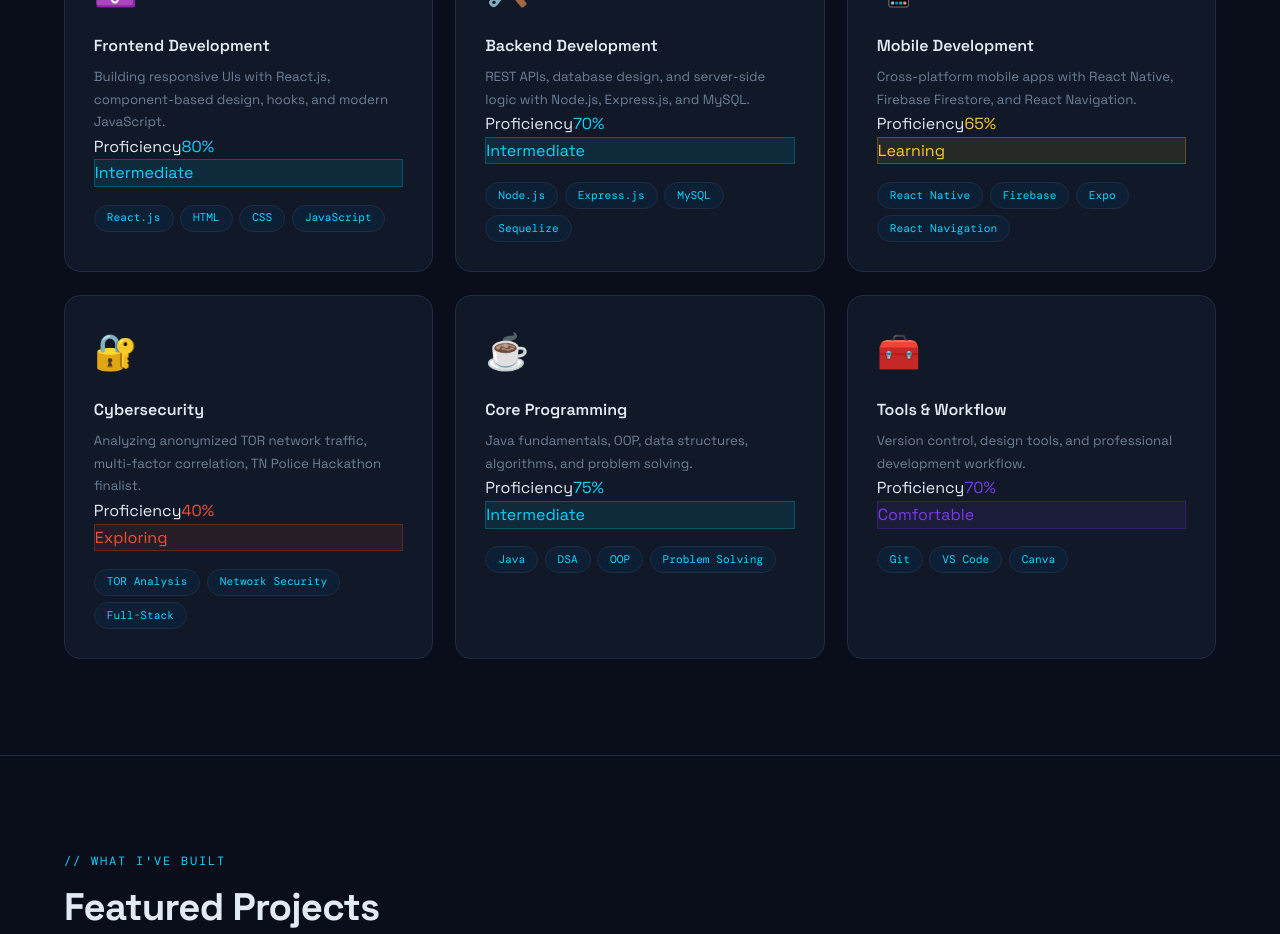
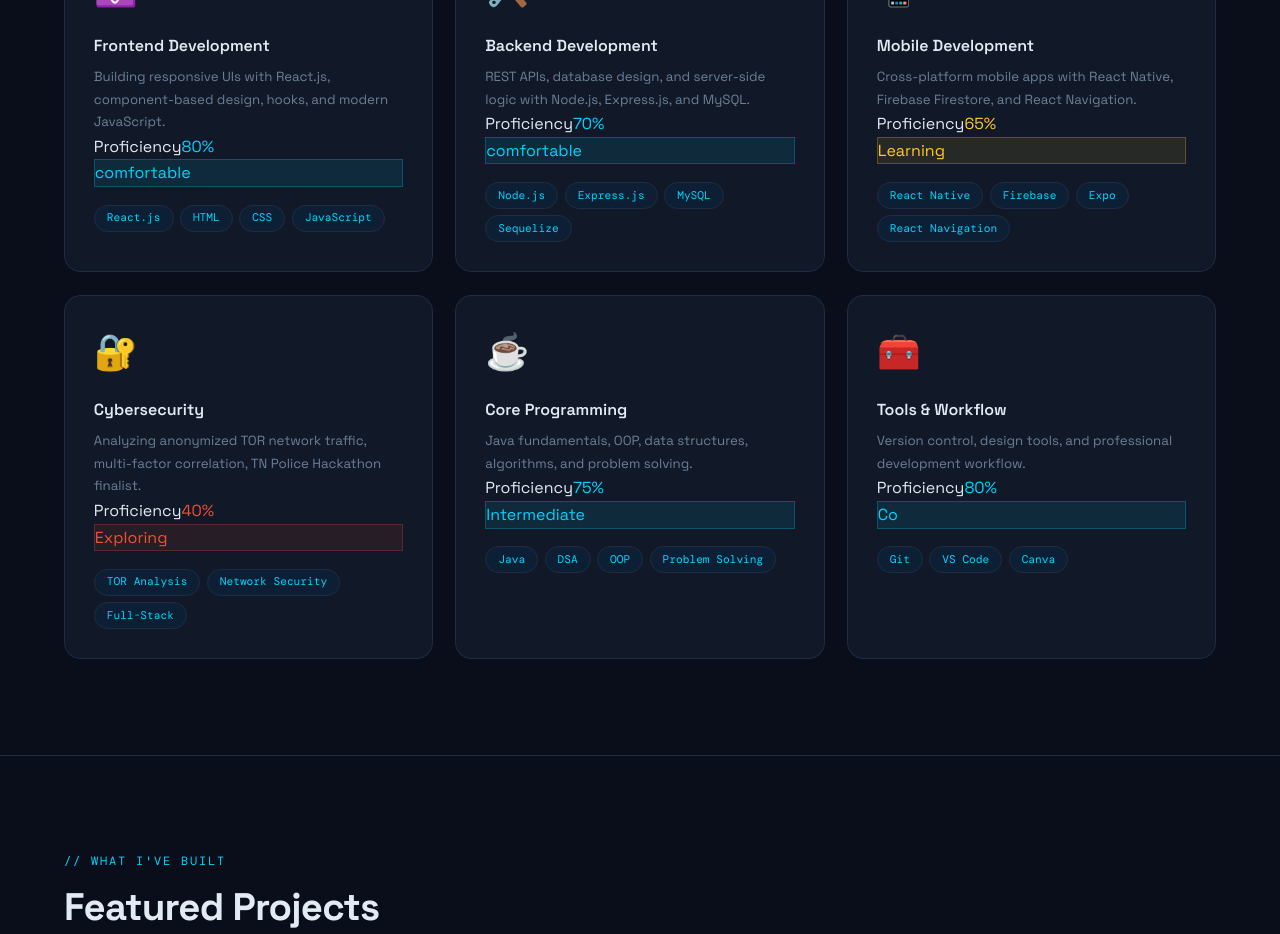
Before and after one commit to HarishE34/Portfolio_personal, a React app in the folder portfolio/: page / in a window 1280 px wide. Shown: the part 1720-2654 px from the top of the page. Built offline with nearby package versions, Linux system fonts and the light colour scheme; the HTML template or start-up script is replaced by a standard one.

Commit message:
by harish

```diff
--- a/portfolio/src/data.js
+++ b/portfolio/src/data.js
@@ -26,13 +26,13 @@ export const DATA = {
     icon: "⚛️", name: "Frontend Development",
     desc: "Building responsive UIs with React.js, component-based design, hooks, and modern JavaScript.",
     tags: ["React.js","HTML","CSS","JavaScript"],
-    level: 80, levelLabel: "Intermediate"
+    level: 80, levelLabel: "comfortable"
   },
   {
     icon: "🛠️", name: "Backend Development",
     desc: "REST APIs, database design, and server-side logic with Node.js, Express.js, and MySQL.",
     tags: ["Node.js","Express.js","MySQL","Sequelize"],
-    level: 70, levelLabel: "Intermediate"
+    level: 70, levelLabel: "comfortable"
   },
   {
     icon: "📱", name: "Mobile Development",
@@ -56,7 +56,7 @@ export const DATA = {
     icon: "🧰", name: "Tools & Workflow",
     desc: "Version control, design tools, and professional development workflow.",
     tags: ["Git","VS Code","Canva"],
-    level: 70, levelLabel: "Comfortable"
+    level: 80, levelLabel: "Co"
   },
 ],
 
```
